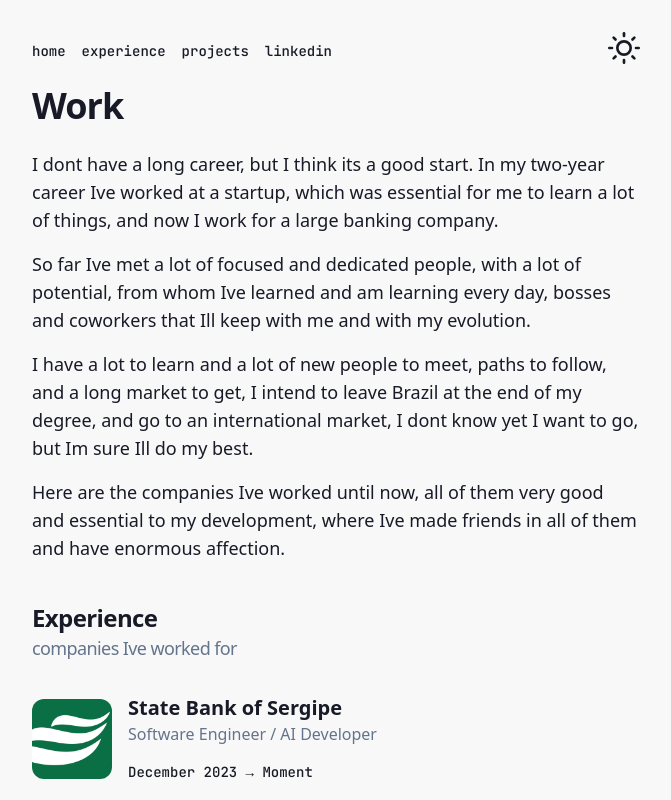
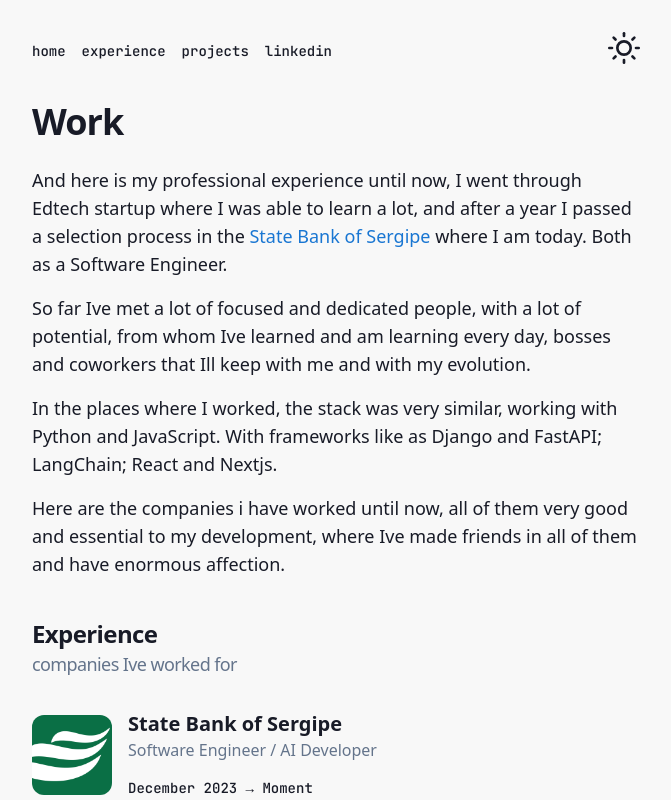
Before and after one commit to JulioPeixoto/juliopeixoto.info, a Next.js app: page /experience in a window 1280 px wide. Shown: the top 800 px of the page, without its empty margins (304-975 px from the left). Built offline with nearby package versions, Linux system fonts and the light colour scheme.

Commit message:
Mudança no gap do header

```diff
--- a/app/experience/ui/Info.tsx
+++ b/app/experience/ui/Info.tsx
@@ -1,3 +1,4 @@
+import Link from "next/link";
 import React from "react";
 
 export default function Info() {
@@ -6,26 +7,32 @@
       <h1 className="font-semibold tracking-tight text-4xl mb-3 pb-3 ">Work</h1>
       <section className="md:text-lg text-base leading-normal mb-2 pb-2 *:mb-4">
         <p>
-          I dont have a long career, but I think its a good start. In
-          my two-year career Ive worked at a startup, which was essential for
-          me to learn a lot of things, and now I work for a large banking
-          company.
+          And here is my professional experience until now, I went through
+          Edtech startup where I was able to learn a lot, and after a year I
+          passed a selection process in the{" "}
+          <Link
+            target="_blank"
+            href="https://www.banese.com.br/"
+            className="text-blue-700 hover:text-blue-200"
+          >
+            State Bank of Sergipe
+          </Link>{" "}
+          where I am today. Both as a Software Engineer.
         </p>
         <p>
           So far Ive met a lot of focused and dedicated people, with a lot of
-          potential, from whom Ive learned and am learning every day, bosses
-          and coworkers that Ill keep with me and with my evolution.
+          potential, from whom Ive learned and am learning every day, bosses and
+          coworkers that Ill keep with me and with my evolution.
         </p>
         <p>
-          I have a lot to learn and a lot of new people to meet, paths to
-          follow, and a long market to get, I intend to leave Brazil at the
-          end of my degree, and go to an international market, I dont know yet
-          I want to go, but Im sure Ill do my best.
+          In the places where I worked, the stack was very similar, working with
+          Python and JavaScript. With frameworks like as Django and FastAPI; LangChain;
+          React and Nextjs.
         </p>
         <p>
-          Here are the companies Ive worked until now, all of them very good
-          and essential to my development, where Ive made friends in all of
-          them and have enormous affection.
+          Here are the companies i have worked until now, all of them very good and
+          essential to my development, where Ive made friends in all of them and
+          have enormous affection.
         </p>
       </section>
     </div>
--- a/app/styles/Root.module.scss
+++ b/app/styles/Root.module.scss
@@ -35,7 +35,7 @@
 .content {
   display: flex;
   flex-direction: column;
-  gap: 1rem;
+  gap: 2rem;
 
   min-width: 20rem;
 
```
